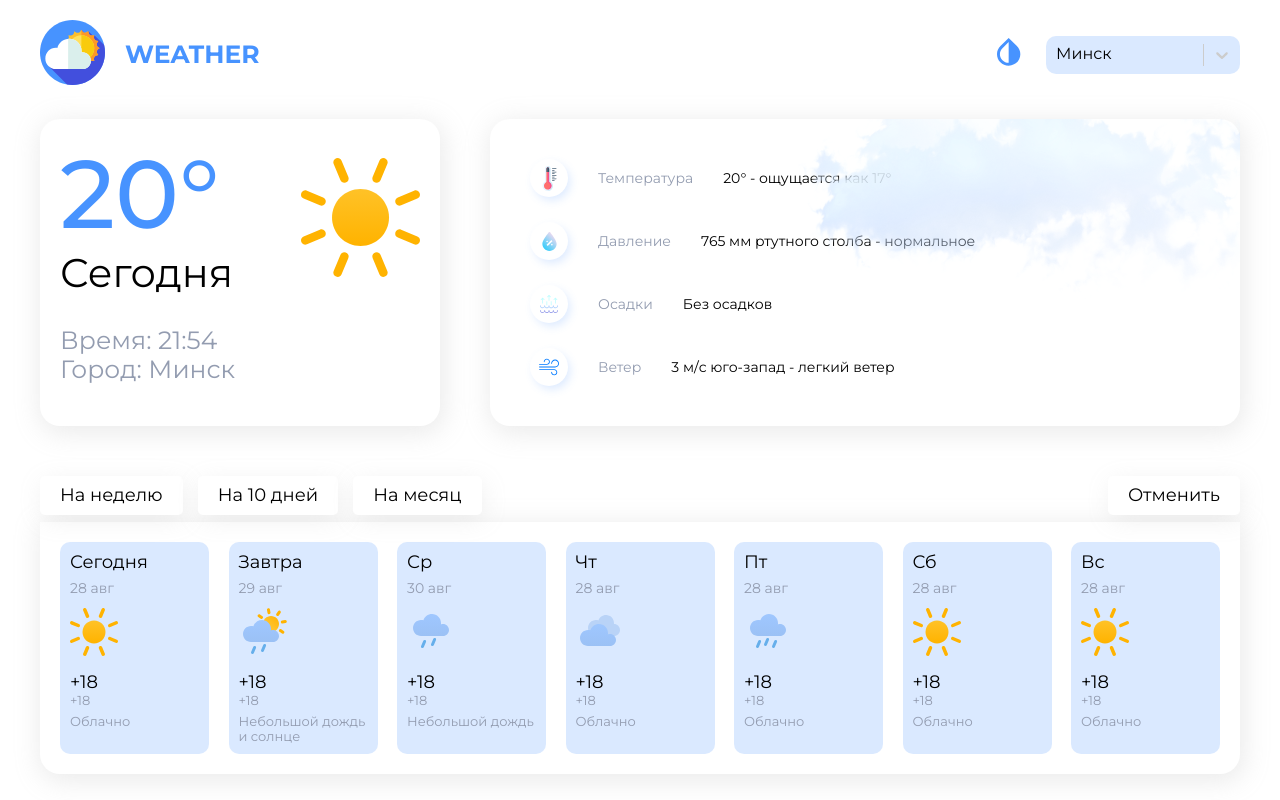
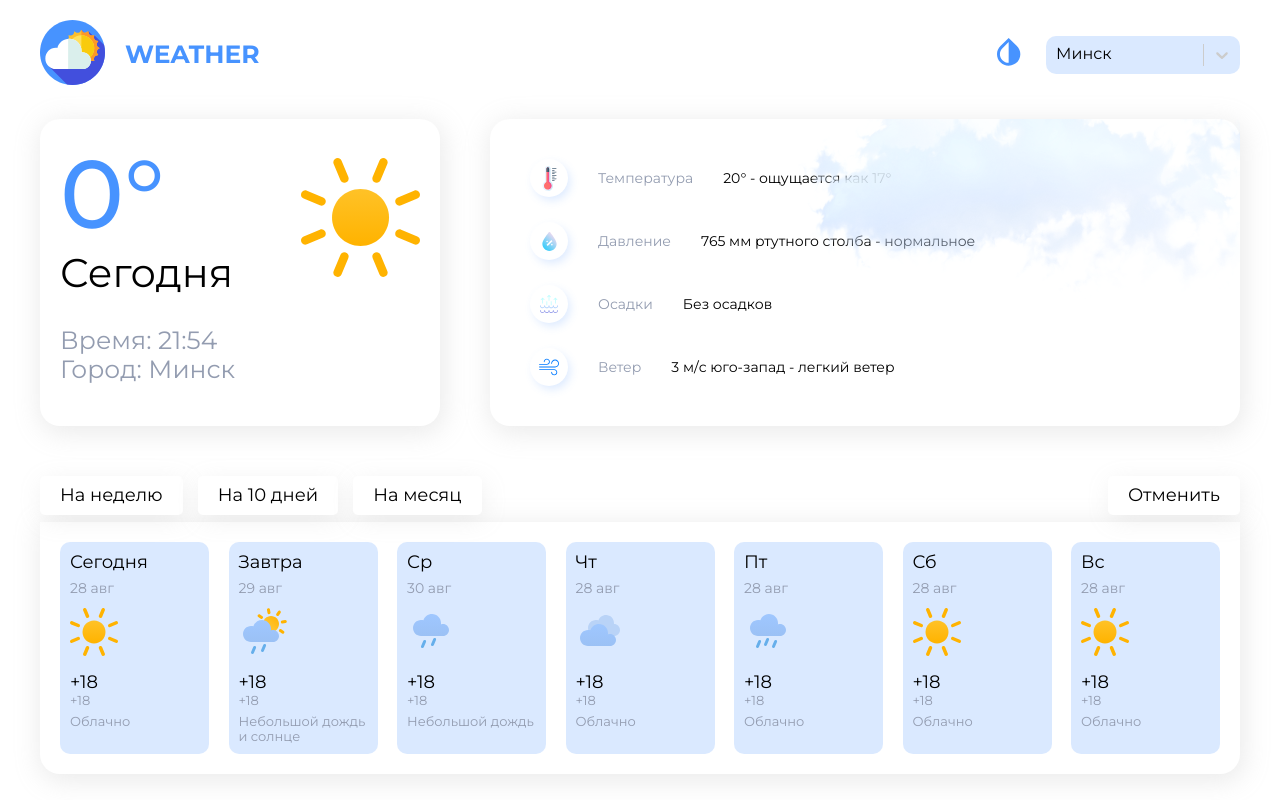
Before and after one commit to Catysha/weather_app, a React (Create React App) app: page / in a window 1280 px wide. Built offline with nearby package versions, Linux system fonts and the light colour scheme; no server answers.

Commit message:
feat: display temperature in real time using the useSelector

```diff
--- a/src/axios/index.ts
+++ b/src/axios/index.ts
@@ -2,4 +2,11 @@ import axios from "axios";
 
 const api = axios.create({
     baseURL: process.env.REACT_APP_API_URL,
-})
+});
+
+api.interceptors.request.use(config => {
+    config.url = config.url + '&units=metric' + '&appid=' + process.env.REACT_APP_API_KEY;
+    return config;
+});
+
+export default api;
--- a/src/pages/Home/components/Days/Days.tsx
+++ b/src/pages/Home/components/Days/Days.tsx
@@ -80,7 +80,7 @@ export const Days = (props: Props) => {
             <Tabs/>
             <div className={s.days}>
                 {days.map((day: Day) => (
-                    <Card day={day}/>
+                    <Card day={day} key = {day.day}/>
                 ))}
             </div>
         </>
--- a/src/pages/Home/components/Home.tsx
+++ b/src/pages/Home/components/Home.tsx
@@ -1,17 +1,28 @@
-import React from "react";
+import React, {useEffect} from "react";
 import s from "./Home.module.scss";
 import {ThisDay} from "./ThisDay/ThisDay";
 import {ThisDayInfo} from "./ThisDayInfo/ThisDayInfo";
 import {Days} from "./Days/Days";
+import {useCustomDispatch, useCustomSelector} from "../../../hooks/store";
+import {fetchCurrentWeather} from "../../../store/thunks/fetchCurrentWeather";
 
 interface Props {
 
 }
 
 export const Home = (props: Props) => {
+    const dispatch = useCustomDispatch();
+    const {weather} = useCustomSelector(
+        state => state.currentWeatherSliceReducer
+    );
+
+
+    useEffect(() => {
+        dispatch(fetchCurrentWeather('paris'))
+    }, [])
     return (<div className={s.home}>
         <div className={s.wrapper}>
-            <ThisDay/>
+            <ThisDay weather = {weather}/>
             <ThisDayInfo/>
         </div>
         <Days/>
--- a/src/pages/Home/components/ThisDay/ThisDay.tsx
+++ b/src/pages/Home/components/ThisDay/ThisDay.tsx
@@ -1,16 +1,17 @@
 import React from "react";
 import s from "./ThisDay.module.scss";
 import {GlobalSvgSelector} from "../../../../assets/icons/global/GlobalSvgSelector";
+import {Weather} from "../../../../store/types/types";
 
 interface Props {
-
+    weather: Weather;
 }
 
-export const ThisDay = (props: Props) => {
+export const ThisDay = ({weather}: Props) => {
     return (<div className={s.this__day}>
         <div className={s.top__block}>
             <div className={s.top__block__wrapper}>
-                <div className={s.this__temp}>20°</div>
+                <div className={s.this__temp}>{weather.main.temp}°</div>
                 <div className={s.this__day__name}>Сегодня</div>
             </div>
             <GlobalSvgSelector id="sun"/>
--- a/src/services/WeatherService.ts
+++ b/src/services/WeatherService.ts
@@ -1,12 +1,10 @@
 import axios , {AxiosResponse} from "axios";
 import {Weather} from "../store/types/types";
+import api from "../axios";
 
 export class WeatherService{
     static getCurrentWeather(city: string):
         Promise<AxiosResponse<Weather>>{
-        return axios.get(
-            `https://api.openweathermap.org/geo/1.0/direct?q=${city}&
-            appid=4412b2cf66f0c2bdd3ad89661dbb8d49`
-        );
+        return api.get<Weather>(`/?q=${city}`);
     }
 }
--- a/src/store/slices/currentWeatherSlice.ts
+++ b/src/store/slices/currentWeatherSlice.ts
@@ -13,8 +13,12 @@ type Response = {
     message: string;
 };
 
-const initialState = {
-    weather: {},
+const initialState: CurrentWeather = {
+    weather: {
+        main: {
+            temp: 0,
+        }
+    },
     isLoading: false,
     response: {
         status: 0,
--- a/src/store/store.ts
+++ b/src/store/store.ts
@@ -6,6 +6,10 @@ const rootReducer = combineReducers({
 
 export const store = configureStore({
     reducer: rootReducer,
+    middleware: getDefaultMiddleware => getDefaultMiddleware
+    ({
+       serializableCheck: false,
+    }),
 });
 
 export type RootState = ReturnType<typeof rootReducer>;
--- a/src/store/types/types.ts
+++ b/src/store/types/types.ts
@@ -1 +1,5 @@
-export type Weather = {};
+export type Weather = {
+    main: {
+        temp: number;
+    };
+};
```
